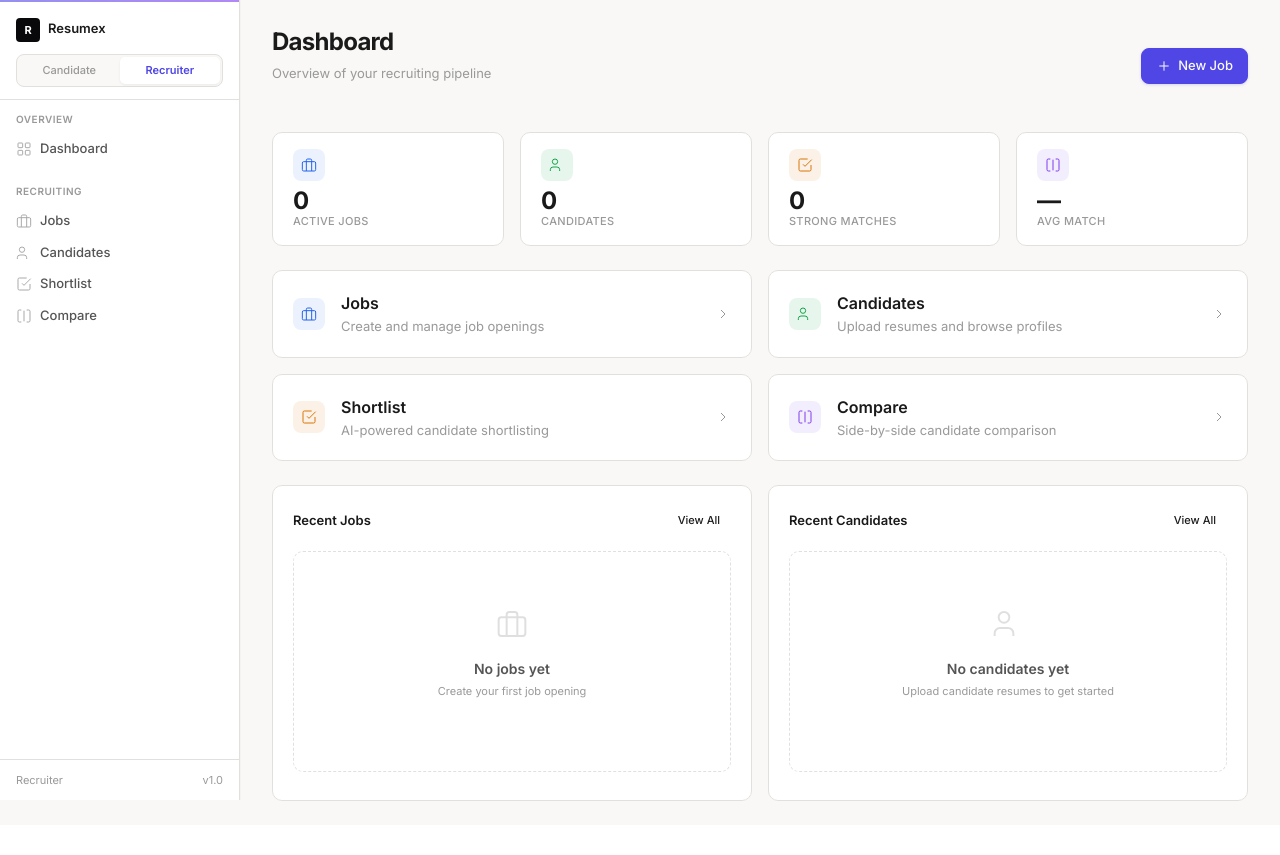
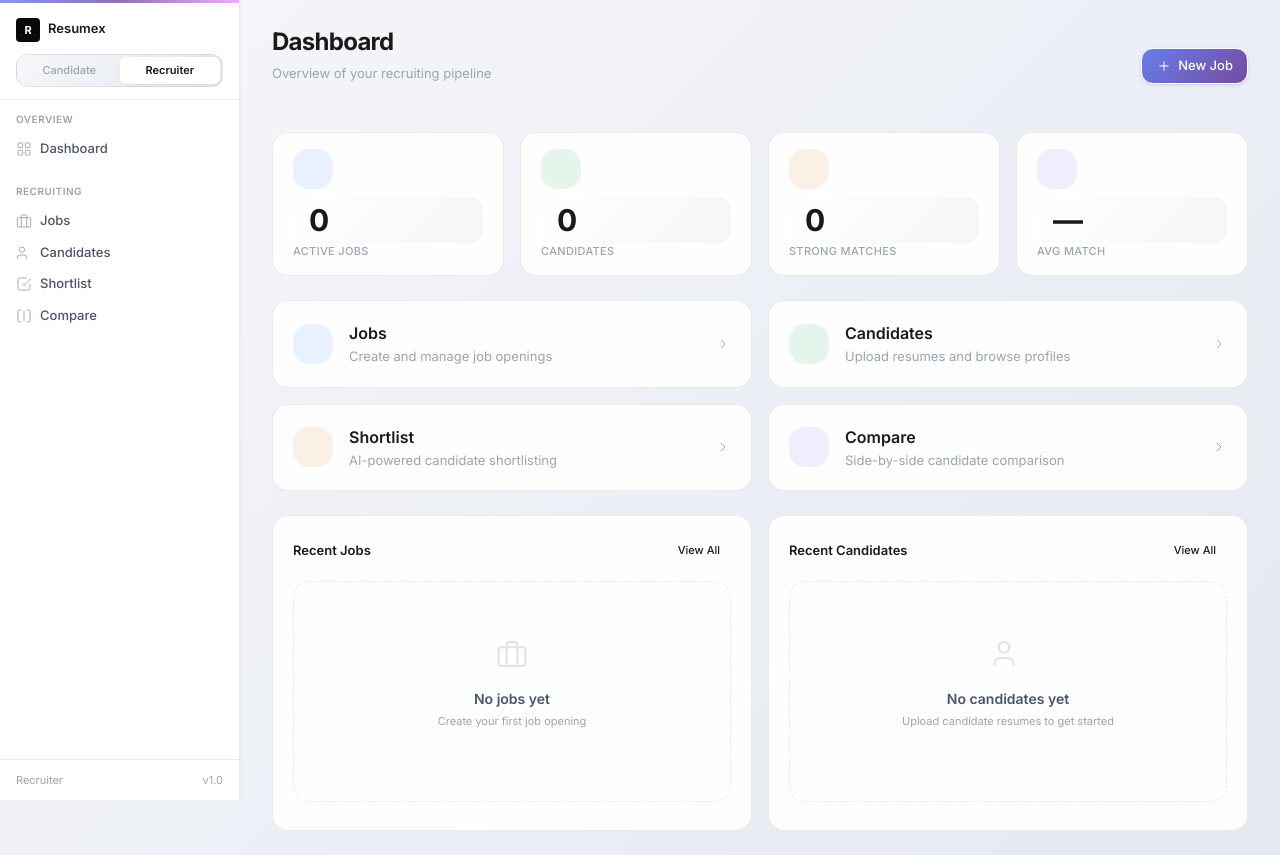
Before and after one commit to anapearl06/ResumeX, a Flask app: page /hr in a window 1280 px wide. Before the commit the page ends 801 px from the top, so only its background shows below. Run offline with Flask 3, Linux system fonts and the light colour scheme; data that the repository does not hold is empty.

Commit message:
feat: enhance landing page with modern gradients and glassmorphism effects

```diff
--- a/static/css/main.css
+++ b/static/css/main.css
@@ -27,54 +27,64 @@ img{display:block;max-width:100%}
 
 /* ===== DESIGN TOKENS ===== */
 :root{
-  /* Canvas — warm off-white with subtle tint */
-  --bg:#F9F8F6;
-  --bg-subtle:#F0EEEB;
+  /* Canvas — gradient background */
+  --bg:linear-gradient(135deg,#f5f7fa 0%,#e4e8f0 100%);
+  --bg-subtle:rgba(255,255,255,0.6);
   --surface:#FFFFFF;
-  --surface-hover:#FDFCFA;
+  --surface-hover:#ffffff;
+  --surface-glass:rgba(255,255,255,0.85);
 
   /* Borders */
-  --border:#E2E0DC;
-  --border-subtle:#EDEBE8;
+  --border:rgba(0,0,0,0.08);
+  --border-subtle:rgba(0,0,0,0.04);
 
   /* Text */
-  --text:#1A1A1A;
-  --text-secondary:#555555;
-  --text-muted:#999999;
-  --text-inverse:#FAFAFA;
+  --text:#1a1a1a;
+  --text-secondary:#4a5568;
+  --text-muted:#9ca3af;
+  --text-inverse:#ffffff;
 
-  /* Accent — warm indigo, friendly but professional */
-  --primary:#4F46E5;
-  --primary-hover:#4338CA;
-  --primary-active:#3730A3;
+  /* Accent — vibrant gradients */
+  --primary:linear-gradient(135deg,#667eea 0%,#764ba2 100%);
+  --primary-gradient:linear-gradient(135deg,#667eea 0%,#764ba2 100%);
+  --primary-hover:linear-gradient(135deg,#5568d3 0%,#6b46a1 100%);
+  --primary-active:linear-gradient(135deg,#4a5fc4 0%,#5a4196 100%);
 
-  /* Semantic */
-  --green:#16A34A;
-  --green-bg:#F0FDF4;
-  --green-border:#BBF7D0;
-  --red:#DC2626;
-  --red-bg:#FEF2F2;
-  --red-border:#FECACA;
-  --amber:#D97706;
-  --amber-bg:#FFFBEB;
-  --amber-border:#FDE68A;
-  --blue:#2563EB;
-  --blue-bg:#EFF6FF;
-  --blue-border:#BFDBFE;
-  --violet:#7C3AED;
-  --violet-bg:#F5F3FF;
-  --violet-border:#DDD6FE;
+  /* Semantic — vibrant colors */
+  --green:linear-gradient(135deg,#10b981 0%,#059669 100%);
+  --green-bg:rgba(16,185,129,0.1);
+  --green-border:rgba(16,185,129,0.3);
+  --red:linear-gradient(135deg,#ef4444 0%,#dc2626 100%);
+  --red-bg:rgba(239,68,68,0.1);
+  --red-border:rgba(239,68,68,0.3);
+  --amber:linear-gradient(135deg,#f59e0b 0%,#d97706 100%);
+  --amber-bg:rgba(245,158,11,0.1);
+  --amber-border:rgba(245,158,11,0.3);
+  --blue:linear-gradient(135deg,#3b82f6 0%,#2563eb 100%);
+  --blue-bg:rgba(59,130,246,0.1);
+  --blue-border:rgba(59,130,246,0.3);
+  --violet:linear-gradient(135deg,#8b5cf6 0%,#7c3aed 100%);
+  --violet-bg:rgba(139,92,246,0.1);
+  --violet-border:rgba(139,92,246,0.3);
+  --pink:linear-gradient(135deg,#ec4899 0%,#db2777 100%);
+  --pink-bg:rgba(236,72,153,0.1);
+  --pink-border:rgba(236,72,153,0.3);
+  --cyan:linear-gradient(135deg,#06b6d4 0%,#0891b2 100%);
+  --cyan-bg:rgba(6,182,212,0.1);
+  --cyan-border:rgba(6,182,212,0.3);
 
-  /* Radii — slightly softer */
-  --radius:8px;
-  --radius-lg:10px;
-  --radius-sm:5px;
+  /* Radii */
+  --radius:12px;
+  --radius-lg:16px;
+  --radius-sm:6px;
 
-  /* Shadows — warmer, slightly lifted */
-  --shadow-xs:0 1px 3px rgba(0,0,0,.04);
-  --shadow-sm:0 2px 6px rgba(0,0,0,.05),0 1px 2px rgba(0,0,0,.03);
-  --shadow:0 4px 12px rgba(0,0,0,.06),0 1px 3px rgba(0,0,0,.03);
-  --shadow-lg:0 12px 32px rgba(0,0,0,.08),0 4px 8px rgba(0,0,0,.04);
+  /* Shadows — vibrant and multi-layered */
+  --shadow-xs:0 1px 2px rgba(0,0,0,0.05),0 0 0 1px rgba(0,0,0,0.02);
+  --shadow-sm:0 2px 8px rgba(0,0,0,0.06),0 0 0 1px rgba(0,0,0,0.02);
+  --shadow:0 4px 16px rgba(0,0,0,0.08),0 0 0 1px rgba(0,0,0,0.04);
+  --shadow-lg:0 8px 32px rgba(0,0,0,0.12),0 0 0 1px rgba(0,0,0,0.05);
+  --shadow-xl:0 16px 64px rgba(0,0,0,0.15),0 0 0 1px rgba(0,0,0,0.06);
+  --shadow-glow:0 0 40px rgba(102,126,234,0.2),0 4px 16px rgba(0,0,0,0.1);
 
   /* Spacing */
   --space-1:4px;--space-2:8px;--space-3:12px;--space-4:16px;
@@ -88,6 +98,8 @@ img{display:block;max-width:100%}
   --text-xl:1.125rem;
   --text-2xl:1.5rem;
   --text-3xl:1.875rem;
+  --text-4xl:2.25rem;
+  --text-5xl:3rem;
 }
 
 /* ===== LAYOUT ===== */
@@ -103,9 +115,9 @@ img{display:block;max-width:100%}
   transition:transform .2s cubic-bezier(.4,0,.2,1);
 }
 .sidebar::before{
-  content:'';position:absolute;top:0;left:0;right:0;height:2px;
-  background:linear-gradient(90deg,var(--primary),#7C3AED);
-  opacity:.6;
+  content:'';position:absolute;top:0;left:0;right:0;height:3px;
+  background:linear-gradient(90deg,#667eea 0%,#764ba2 50%,#f093fb 100%);
+  opacity:.8;
 }
 .sidebar-footer{
   padding:12px 16px;border-top:1px solid var(--border);
@@ -184,12 +197,13 @@ img{display:block;max-width:100%}
 .card{
   background:var(--surface);border:1px solid var(--border);
   border-radius:var(--radius-lg);padding:20px;
-  transition:all .25s cubic-bezier(.4,0,.2,1);
+  transition:all .3s cubic-bezier(.4,0,.2,1);
   position:relative;
+  background:rgba(255,255,255,0.9);
 }
-.card:hover{border-color:#D0CEC8;box-shadow:var(--shadow-sm);transform:translateY(-1px)}
-.card-header{display:flex;align-items:center;justify-content:space-between;margin-bottom:16px}
-.card-title{font-size:var(--text-sm);font-weight:600;color:var(--text)}
+.card:hover{border-color:rgba(102,126,234,0.3);box-shadow:var(--shadow);transform:translateY(-3px) scale(1.01)}
+.card-header{display:flex;align-items:center;justify-content:space-between;margin-bottom:16px;gap:12px}
+.card-title{font-size:var(--text-sm);font-weight:600;color:var(--text);display:flex;align-items:center;gap:8px}
 
 /* ===== FEATURE CARDS ===== */
 .feature-card{
@@ -220,12 +234,12 @@ img{display:block;max-width:100%}
 .stat-top{display:flex;align-items:center;justify-content:space-between;margin-bottom:8px}
 .stat-label{font-size:var(--text-xs);font-weight:500;color:var(--text-muted);text-transform:uppercase;letter-spacing:.03em}
 .stat-icon{
-  width:32px;height:32px;border-radius:var(--radius);
+  width:40px;height:40px;border-radius:var(--radius-lg);
   display:flex;align-items:center;justify-content:center;
-  transition:all .2s ease;
+  transition:all .3s cubic-bezier(.4,0,.2,1);
 }
-.stat-icon svg{width:16px;height:16px}
-.stat-value{font-size:var(--text-2xl);font-weight:700;color:var(--text);letter-spacing:-.03em;line-height:1}
+.stat-icon svg{width:18px;height:18px}
+.stat-value{font-size:var(--text-3xl);font-weight:700;color:var(--text);letter-spacing:-.03em;line-height:1;background:linear-gradient(135deg,transparent 0%,rgba(0,0,0,0.03) 100%);padding:8px 16px;border-radius:var(--radius);}
 
 /* ===== BUTTONS ===== */
 .btn{
```
Also changed, not shown: other parts of static/css/main.css (+21 -15 lines), templates/index.html (+62 -42 lines).
